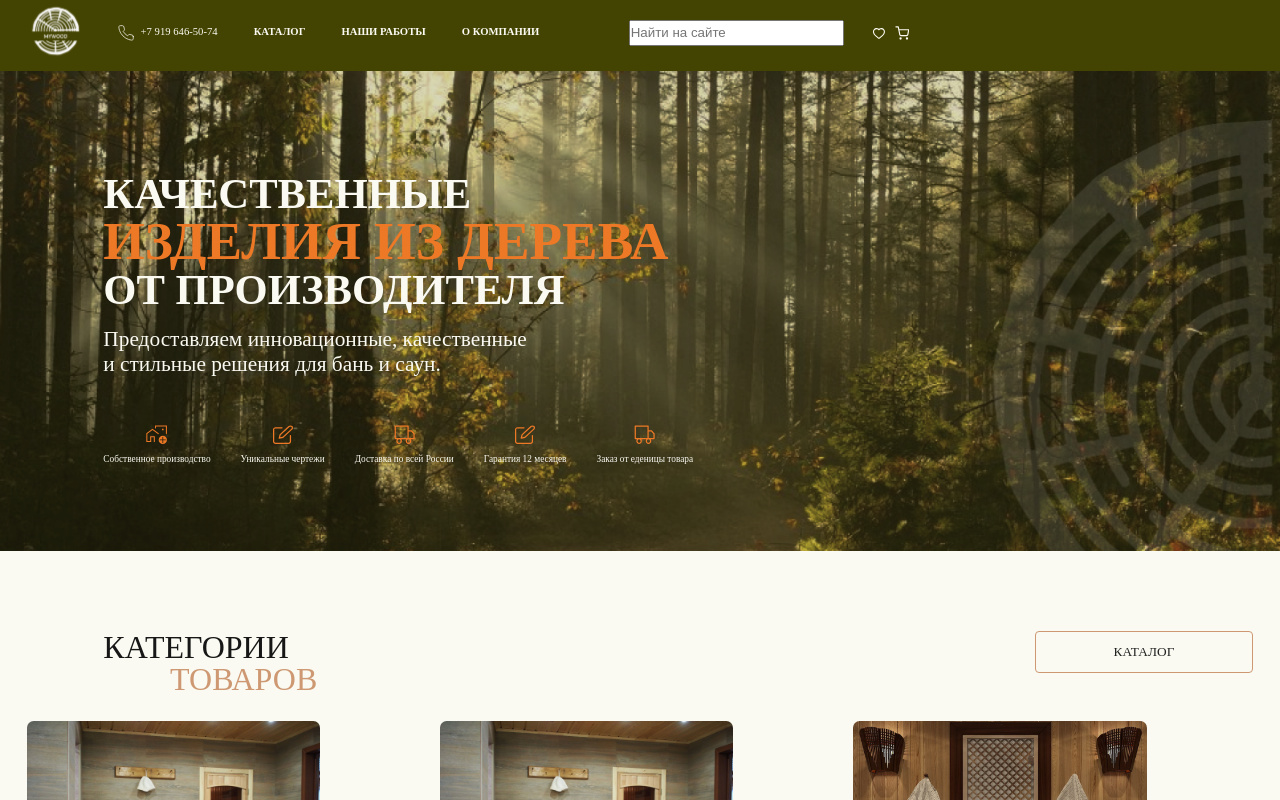
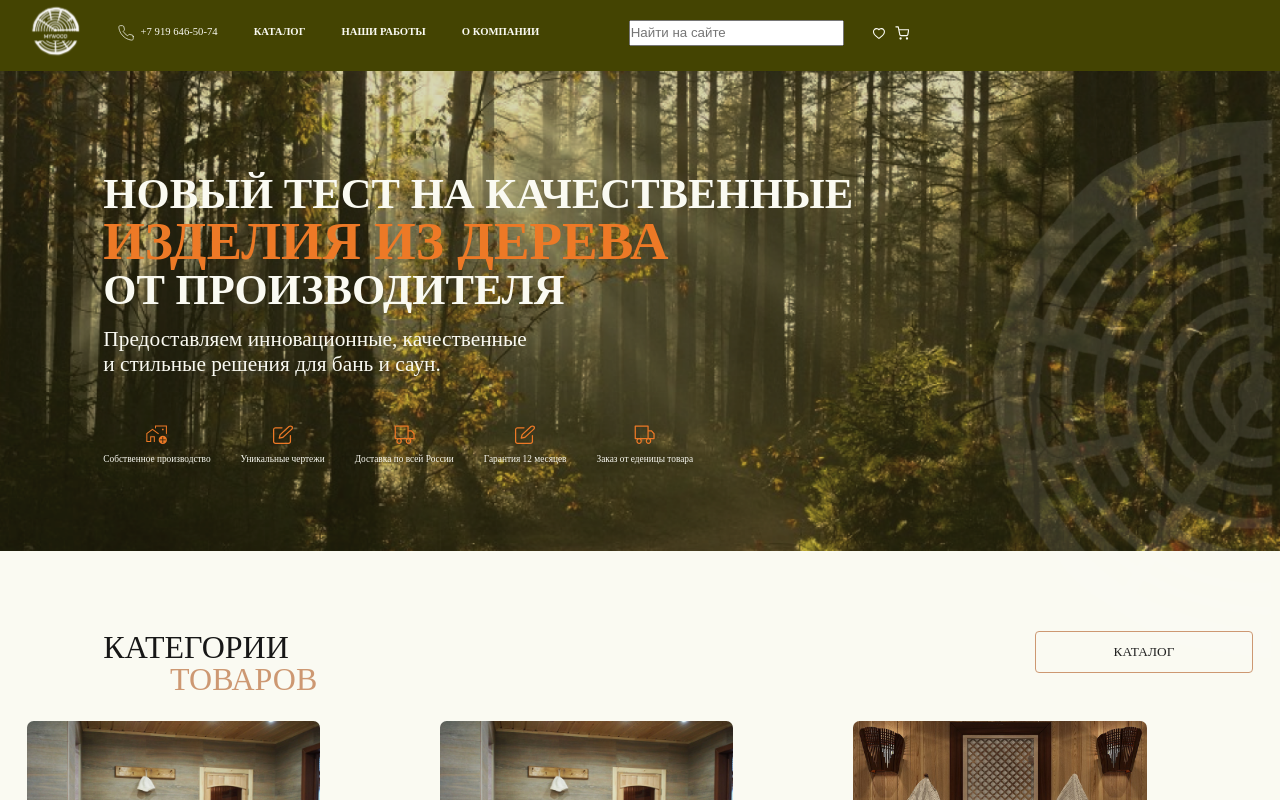
Before and after one commit to Safirenat/mywood, a Next.js app: page / in a window 1280 px wide. Shown: the top 800 px of the page. Built offline with nearby package versions, Linux system fonts and the light colour scheme.

Commit message:
новый тест

```diff
--- a/src/app/components/sections/home.section/index.tsx
+++ b/src/app/components/sections/home.section/index.tsx
@@ -15,7 +15,7 @@ const HomeSection: FC = () => {
 
     <div className = { s.root }>
 
-      <div className = { s.title }>Качественные<br/> <span>изделия из дерева</span><br/> от производителя</div>
+      <div className = { s.title }>Новый тест на Качественные<br/> <span>изделия из дерева</span><br/> от производителя</div>
       <div className = { s.subtitle }>Предоставляем инновационные, качественные<br/> и стильные решения для бань и саун.</div>
 
       <div className = { s.icons }>
```
